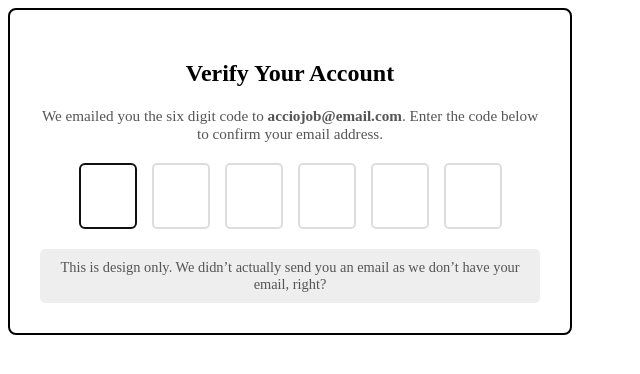
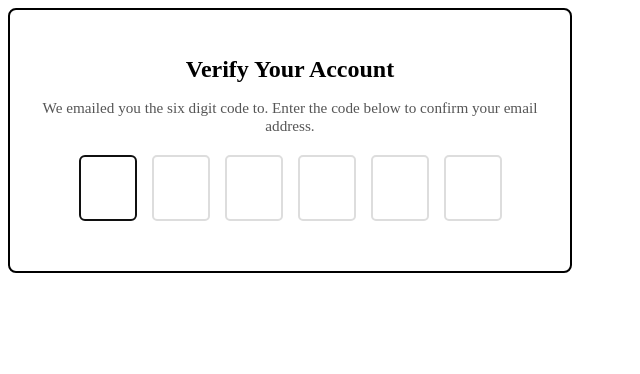
Before and after one commit to acciojob/OTP-NidhiSingh-25, a website: page main.html in a window 1280 px wide. Shown: the whole page, without its empty margins (0-640 px from the left). Drawn offline with Linux system fonts and the light colour scheme.

Commit message:
created a submission

```diff
--- a/main.html
+++ b/main.html
@@ -7,19 +7,10 @@
 </head>
 
 <body>
-	<!DOCTYPE html>
-<html lang="en">
-<head>
-  <meta charset="UTF-8" />
-  <meta name="viewport" content="width=device-width, initial-scale=1.0"/>
-  <title>OTP Verification</title>
-  <link rel="stylesheet" href="styles.css" />
-</head>
-<body>
    <div class="container">
-    <h2 id="verification_heading">Verify Your Account</h2>
+    <h1 id="verification_heading">Verify Your Account</h1>
     <p id="verification_subtext">
-      We emailed you the six digit code to <b>acciojob@email.com</b>.
+      We emailed you the six digit code to.
       Enter the code below to confirm your email address.
     </p>
 
@@ -32,9 +23,7 @@
       <input type="text" maxlength="1" class="code">
     </div>
 
-    <div class="note">
-      This is design only. We didn’t actually send you an email as we don’t have your email, right?
-    </div>
+
   </div>
   <script src="script.js"></script>
 </body>
```
